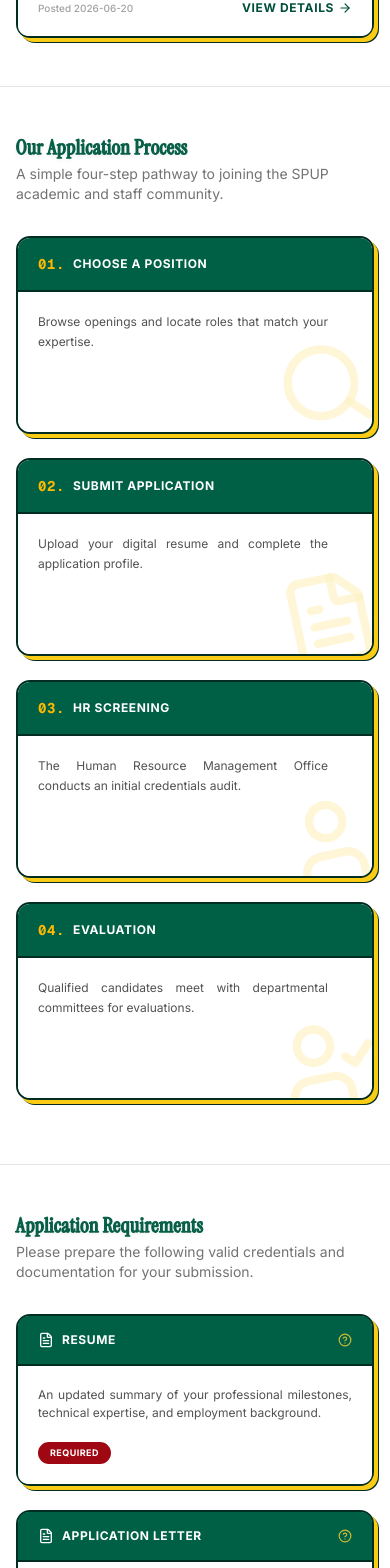
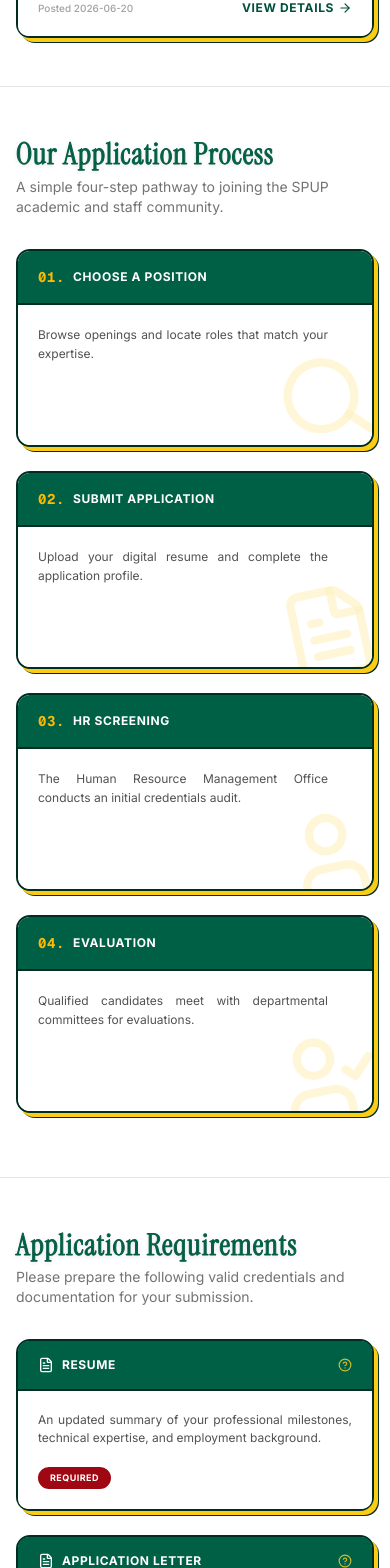
Before and after one commit to angelop-1602/spup-sims, a Next.js app: page /careers in a window 390 px wide. Shown: the part 1580-3148 px from the top of the page. Built offline with nearby package versions, Linux system fonts and the light colour scheme; no server answers; what @azure/msal-react would draw is missing.

Commit message:
fix: remove restriction

```diff
--- a/components/hrm/careers/ApplicationProcess.tsx
+++ b/components/hrm/careers/ApplicationProcess.tsx
@@ -75,8 +75,8 @@ export default function ProcessTimeline() {
 
         {/* Application Process Title Block */}
         <div className="mb-8 text-left">
-          <h2 className={`${instrumentSerif.className} text-xl sm:text-4xl lg:text-5xl font-normal text-emerald-800 tracking-wide leading-tight lg:whitespace-nowrap [-webkit-text-stroke:1.5px_#065f46] [text-shadow:0_2px_4px_rgba(0,0,0,0.15)]`}>
-              Our Application Process
+          <h2 className={`${instrumentSerif.className} text-3xl sm:text-4xl lg:text-5xl font-normal text-emerald-800 tracking-wide leading-tight [-webkit-text-stroke:1px_#065f46] sm:[-webkit-text-stroke:1.5px_#065f46] [text-shadow:0_2px_4px_rgba(0,0,0,0.15)]`}>
+            Our Application Process
           </h2>
           <p className={`${inter.className} text-sm text-neutral-500 mt-1`}>
             A simple four-step pathway to joining the SPUP academic and staff community.
@@ -170,7 +170,7 @@ export default function ProcessTimeline() {
       <div className="max-w-7xl mx-auto px-4 sm:px-6 lg:px-8">
         {/* Requirements Title Block */}
         <div className="mb-8 text-left">
-          <h2 className={`${instrumentSerif.className} text-xl sm:text-4xl lg:text-5xl font-normal text-emerald-800 tracking-wide leading-tight lg:whitespace-nowrap [-webkit-text-stroke:1.5px_#065f46] [text-shadow:0_2px_4px_rgba(0,0,0,0.15)]`}>
+          <h2 className={`${instrumentSerif.className} text-3xl sm:text-4xl lg:text-5xl font-normal text-emerald-800 tracking-wide leading-tight [-webkit-text-stroke:1px_#065f46] sm:[-webkit-text-stroke:1.5px_#065f46] [text-shadow:0_2px_4px_rgba(0,0,0,0.15)]`}>
             Application Requirements
           </h2>
           <p className={`${inter.className} text-sm text-neutral-500 mt-1`}>
--- a/components/hrm/careers/Faq.tsx
+++ b/components/hrm/careers/Faq.tsx
@@ -84,7 +84,7 @@ export default function FaqSection() {
 
       <div className="max-w-7xl mx-auto px-4 sm:px-6 lg:px-8">
         <div className="mb-10 text-left">
-          <h2 className={`${instrumentSerif.className} text-xl sm:text-4xl lg:text-5xl font-normal text-emerald-800 tracking-wide leading-tight lg:whitespace-nowrap [-webkit-text-stroke:1.5px_#065f46] [text-shadow:0_2px_4px_rgba(0,0,0,0.15)]`}>
+          <h2 className={`${instrumentSerif.className} text-3xl sm:text-4xl lg:text-5xl font-normal text-emerald-800 tracking-wide leading-tight [-webkit-text-stroke:1px_#065f46] sm:[-webkit-text-stroke:1.5px_#065f46] [text-shadow:0_2px_4px_rgba(0,0,0,0.15)]`}>
             Frequently Asked Questions
           </h2>
           <p className={`${inter.className} text-sm text-neutral-600 mt-1`}>
```
